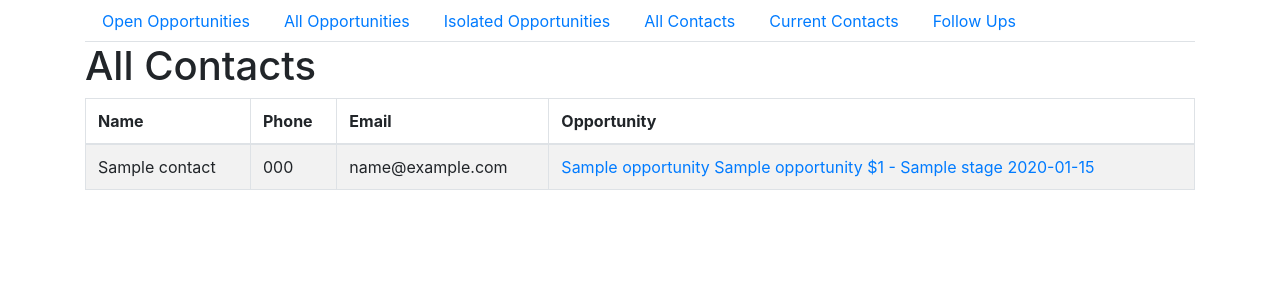
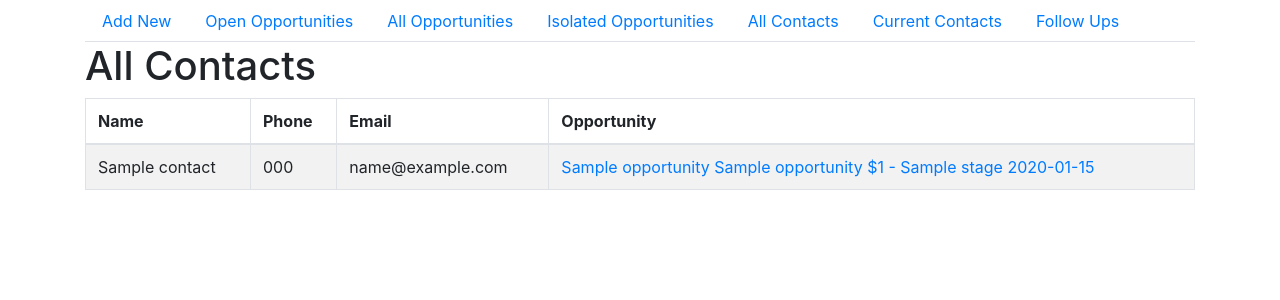
Before and after one commit to scedastic/opportunity_tracker, a Django app: page /contacts/ in a window 1280 px wide. Shown: the top 300 px of the page. Run offline with Django 4.2, Linux system fonts and the light colour scheme; tables that the repository leaves empty hold one stand-in row (values such as "Sample post"); some libraries are stand-ins or nearby versions.

Commit message:
add nav link to create new opp

```diff
--- a/opportunity_tracker/templates/nav.html
+++ b/opportunity_tracker/templates/nav.html
@@ -1,4 +1,7 @@
 <ul class="nav nav-tabs">
+  <li class="nav-item">
+    <a class="nav-link " aria-current="page" href="{% url 'add-opportunity' %}">Add New</a>
+  </li>
   <li class="nav-item">
     <a class="nav-link " aria-current="page" href="{% url 'open-opportunities' %}">Open Opportunities</a>
   </li>
```
